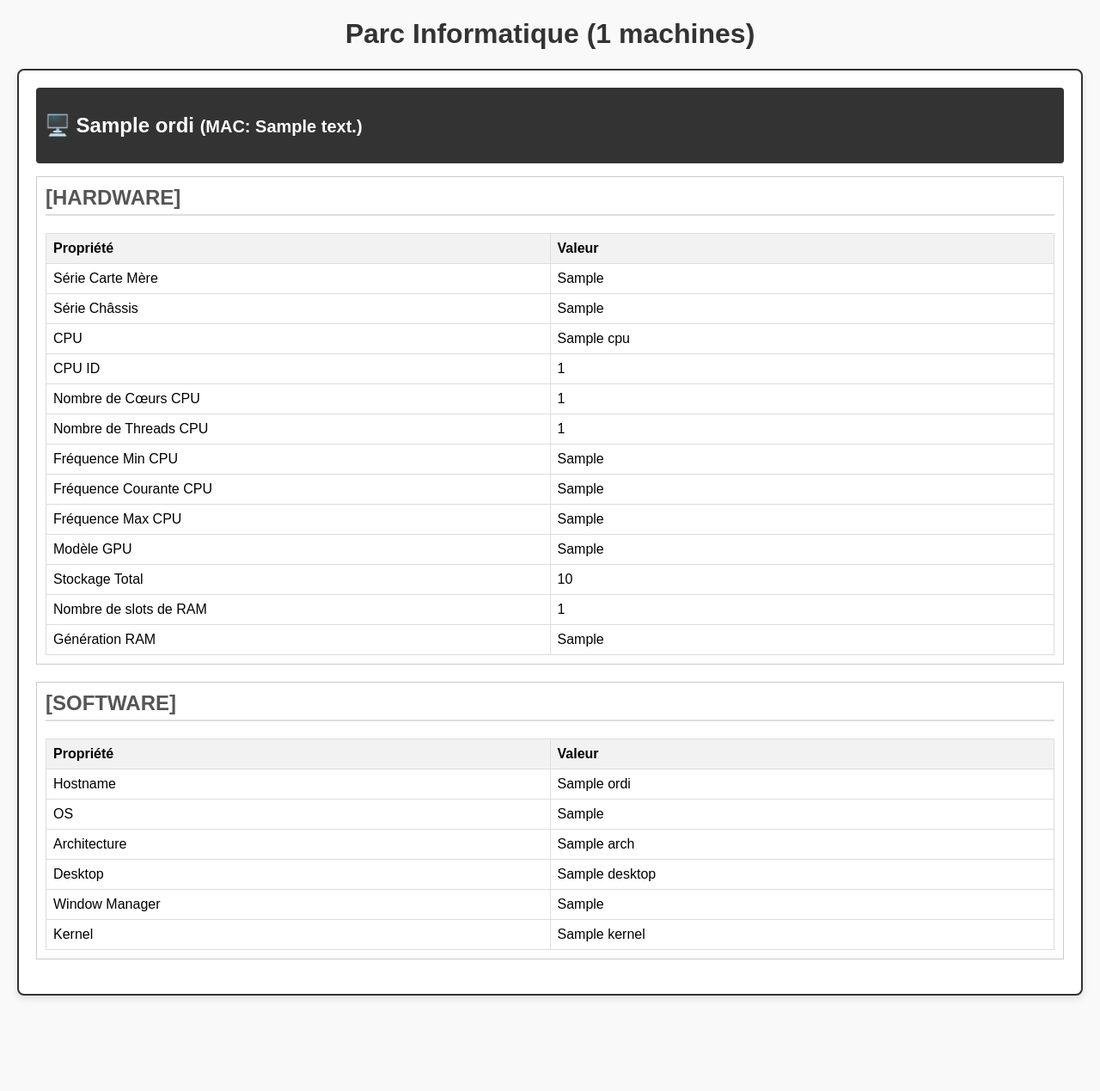
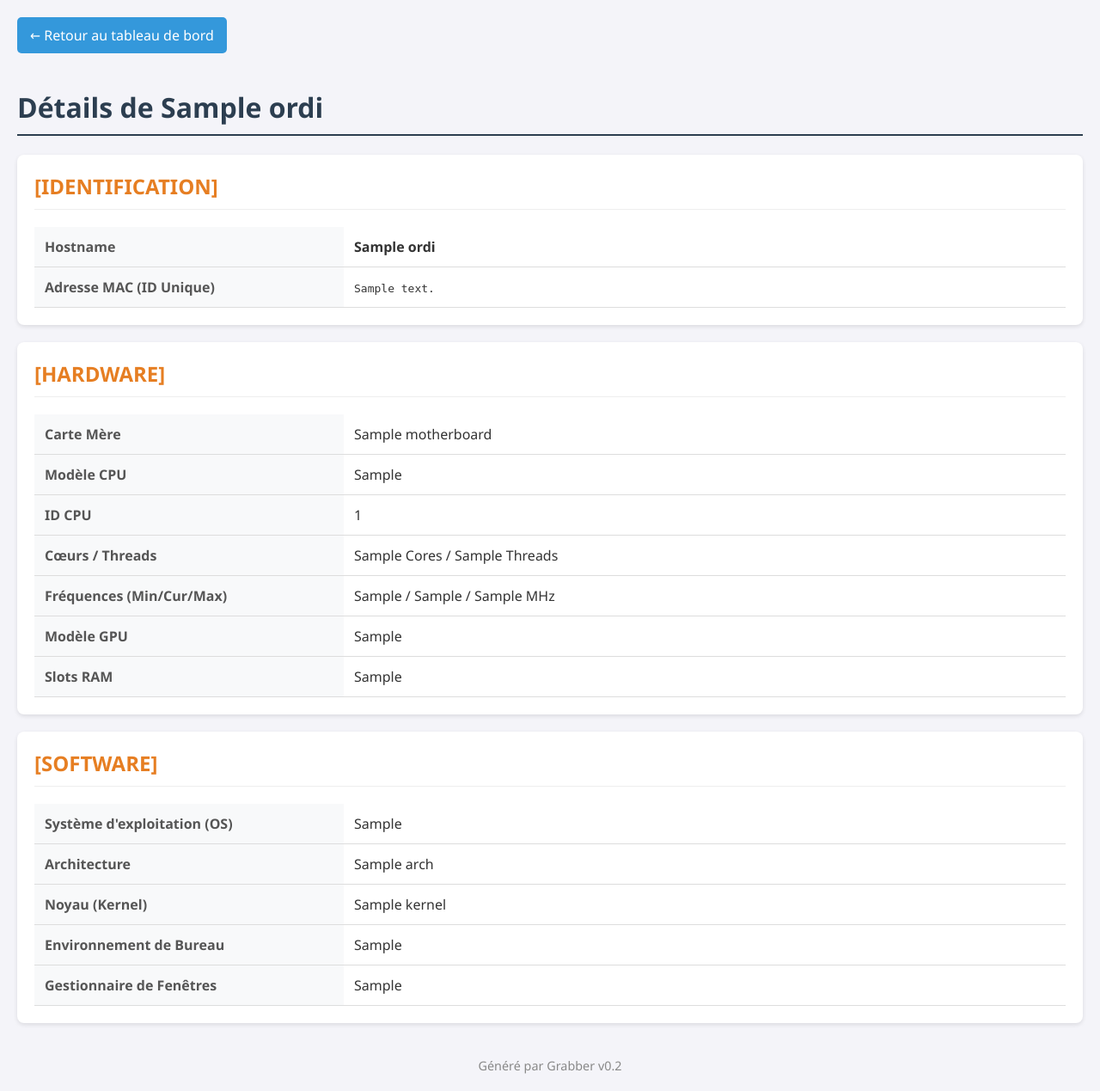
Before and after one commit to buchtioof/grabber, a FastAPI app: template templates/item.html in a window 1280 px wide. Shown: the whole page at 86% size. Before the commit the page ends 1162 px from the top, so only its background shows below. Run offline with FastAPI, Linux system fonts and the light colour scheme; the template is opened without the code that fills it: most values are stand-ins (such as "Sample title", 1, 10 or a date in 2020).

Commit message:
check mac adress

```diff
--- a/app.py
+++ b/app.py
@@ -2,10 +2,11 @@ from fastapi import FastAPI, Request, HTTPException
 from fastapi.responses import HTMLResponse
 from fastapi.staticfiles import StaticFiles
 from fastapi.templating import Jinja2Templates
+from sqlmodel import select, Session
 import json
 from contextlib import asynccontextmanager
 
-from grabber import Grabber, flotte, create_db_and_tables
+from grabber import Grabber, engine, flotte, SystemLog, create_db_and_tables
 
 @asynccontextmanager
 async def lifespan(app: FastAPI):
@@ -45,13 +46,16 @@ async def receive_info(request: Request):
 
 @app.get("/")
 async def list_ordis(request: Request):
-    """Affiche la liste des ordis, identifiés par MAC mais affichés par Hostname."""
-    # On crée des liens qui pointent vers /ordi/ADRESSE_MAC
-    # Mais pour l'humain, on affiche "Hostname (Mac)"
+    # On lit la vraie BDD pour avoir l'historique même après redémarrage
+    with Session(engine) as session:
+        statement = select(SystemLog)
+        results = session.exec(statement).all()
+
     list_items = []
-    for mac, grabber_obj in flotte.items():
-        nom_affiche = f"{grabber_obj.hostname} <small>({mac})</small>"
-        list_items.append(f'<li><a href="/ordi/{mac}">{nom_affiche}</a></li>')
+    for pc in results:
+        nom_affiche = f"{pc.hostname} <small>({pc.mac_address})</small>"
+        # On peut ajouter une petite icône ou couleur si la date_scan est récente
+        list_items.append(f'<li><a href="/ordi/{pc.mac_address}">{nom_affiche}</a></li>')
 
     liens_html = "".join(list_items)
 
--- a/grabber.py
+++ b/grabber.py
@@ -1,6 +1,6 @@
 from typing import Optional
 from datetime import datetime
-from sqlmodel import Field, Session, SQLModel, create_engine
+from sqlmodel import Field, Session, SQLModel, create_engine, select # <--- Ajout de select
 
 # --- CONFIGURATION BASE DE DONNÉES ---
 DB_FILE = "grabberman.db"
@@ -12,8 +12,7 @@ class SystemLog(SQLModel, table=True):
     id: Optional[int] = Field(default=None, primary_key=True)
     date_scan: datetime = Field(default_factory=datetime.now)
 
-    # NOUVEAU : mac_address devient un champ indexé important
-    mac_address: str = Field(index=True)
+    mac_address: str = Field(index=True) # On s'en sert pour la recherche
     hostname: str
 
     # Champs Hardware
@@ -39,7 +38,6 @@ def create_db_and_tables():
     SQLModel.metadata.create_all(engine)
 
 # --- GESTION DE LA FLOTTE EN MÉMOIRE ---
-# Le dictionnaire stockera maintenant : {"AA:BB:CC:DD:EE:FF": GrabberObject}
 flotte = {}
 
 class Grabber:
@@ -53,13 +51,11 @@ class Grabber:
         hw = json_data.get("HARDWARE", {})
         sw = json_data.get("SOFTWARE", {})
 
-        # Mise à jour du hostname s'il a changé, mais on garde la MAC comme ancre
         if "hostname" in sw:
             self.hostname = sw["hostname"]
 
-        # On prépare les données pour la DB
         self.data_cache = {
-            "mac_address": self.mac_address, # On n'oublie pas la MAC
+            "mac_address": self.mac_address,
             "hostname": self.hostname,
             "motherboard": hw.get("motherboard", "N/A"),
             "cpu_model": hw.get("cpu_model", "N/A"),
@@ -79,17 +75,37 @@ class Grabber:
         }
 
     def save(self):
-        """Enregistre les données via SQLModel."""
+        """Enregistre ou met à jour les données dans la BDD."""
         try:
-            log_entry = SystemLog(**self.data_cache)
             with Session(engine) as session:
-                session.add(log_entry)
+                # 1. On cherche si une machine avec cette MAC existe déjà
+                statement = select(SystemLog).where(SystemLog.mac_address == self.mac_address)
+                existing_pc = session.exec(statement).first()
+
+                if existing_pc:
+                    # --- MISE À JOUR (UPDATE) ---
+                    print(f"Mise à jour de la BDD pour : {self.hostname} ({self.mac_address})")
+
+                    # On met à jour chaque champ existant
+                    for key, value in self.data_cache.items():
+                        if hasattr(existing_pc, key):
+                            setattr(existing_pc, key, value)
+
+                    # On force la mise à jour de la date de scan
+                    existing_pc.date_scan = datetime.now()
+
+                    session.add(existing_pc)
+
+                else:
+                    # --- CRÉATION (INSERT) ---
+                    print(f"Création d'une nouvelle entrée BDD : {self.hostname}")
+                    log_entry = SystemLog(**self.data_cache)
+                    session.add(log_entry)
+
                 session.commit()
-                session.refresh(log_entry)
-            print(f"Sauvegarde réussie pour {self.hostname} ({self.mac_address})")
+
         except Exception as e:
-            print(f"Erreur SQLModel : {e}")
+            print(f"Erreur critique BDD : {e}")
 
-    # Permet d'accéder aux propriétés comme ordi.cpu_model dans le template
     def __getattr__(self, name):
         return self.data_cache.get(name, "N/A")
--- a/templates/item.html
+++ b/templates/item.html
@@ -3,85 +3,59 @@
 <head>
     <meta charset="UTF-8">
     <meta name="viewport" content="width=device-width, initial-scale=1.0">
-    <title>Informations Système</title>
+    <title>Détails Machine - {{ ordi.hostname }}</title>
     <style>
-        body { font-family: Arial, sans-serif; margin: 20px; background-color: #f9f9f9; }
-        h1 { color: #333; text-align: center; }
-
-        /* Style pour le conteneur d'un seul PC */
-        .computer-container {
-            background-color: white;
-            border: 2px solid #333;
-            border-radius: 8px;
-            margin-bottom: 40px; /* Espace entre chaque ordi */
-            padding: 20px;
-            box-shadow: 0 4px 8px rgba(0,0,0,0.1);
-        }
-
-        .computer-header {
-            background-color: #333;
-            color: white;
-            padding: 10px;
-            border-radius: 4px;
-            margin-bottom: 15px;
-        }
-
-        .section { margin-bottom: 20px; border: 1px solid #ccc; padding: 10px; }
-        .section h2 { margin-top: 0; color: #555; border-bottom: 2px solid #ddd; padding-bottom: 5px;}
-
+        body { font-family: 'Segoe UI', Tahoma, Geneva, Verdana, sans-serif; margin: 20px; background-color: #f4f4f9; color: #333; }
+        h1 { color: #2c3e50; border-bottom: 2px solid #2c3e50; padding-bottom: 10px; }
+        .nav-link { display: inline-block; margin-bottom: 20px; text-decoration: none; color: #fff; background-color: #3498db; padding: 10px 15px; border-radius: 5px; }
+        .nav-link:hover { background-color: #2980b9; }
+        .section { background: #fff; margin-bottom: 20px; border-radius: 8px; padding: 20px; box-shadow: 0 2px 5px rgba(0,0,0,0.1); }
+        .section h2 { margin-top: 0; color: #e67e22; border-bottom: 1px solid #eee; padding-bottom: 10px; }
         table { width: 100%; border-collapse: collapse; margin-top: 10px; }
-        th, td { border: 1px solid #ddd; padding: 8px; text-align: left; }
-        th { background-color: #f2f2f2; width: 30%; }
+        th, td { border-bottom: 1px solid #ddd; padding: 12px; text-align: left; }
+        th { background-color: #f8f9fa; color: #555; width: 30%; }
+        tr:hover { background-color: #f1f1f1; }
     </style>
 </head>
 <body>
-    <h1>Parc Informatique ({{ ordinateurs|length }} machines)</h1>
+    <a href="/" class="nav-link">← Retour au tableau de bord</a>
 
-    {% for ordi in ordinateurs %}
+    <h1>Détails de {{ ordi.hostname }}</h1>
 
-    <div class="computer-container">
-        <div class="computer-header">
-            <h2>🖥️ {{ ordi.hostname }} <small>(MAC: {{ ordi.mac_address }})</small></h2>
+    <div class="section">
+        <h2>[IDENTIFICATION]</h2>
+        <table>
+            <tr><th>Hostname</th><td><b>{{ ordi.hostname }}</b></td></tr>
+            <tr><th>Adresse MAC (ID Unique)</th><td><code>{{ ordi.mac_address }}</code></td></tr>
+        </table>
     </div>
 
     <div class="section">
         <h2>[HARDWARE]</h2>
         <table>
-                <tr><th>Propriété</th><th>Valeur</th></tr>
-                <tr><td>Série Carte Mère</td><td>{{ ordi.mb_serial }}</td></tr>
-                <tr><td>Série Châssis</td><td>{{ ordi.chassis_serial }}</td></tr>
-                <tr><td>CPU</td><td>{{ ordi.cpu }}</td></tr>
-                <tr><td>CPU ID</td><td>{{ ordi.cpu_id }}</td></tr>
-                <tr><td>Nombre de Cœurs CPU</td><td>{{ ordi.cpu_cores_number }}</td></tr>
-                <tr><td>Nombre de Threads CPU</td><td>{{ ordi.cpu_threads_number }}</td></tr>
-                <tr><td>Fréquence Min CPU</td><td>{{ ordi.cpu_frequency_min }}</td></tr>
-                <tr><td>Fréquence Courante CPU</td><td>{{ ordi.cpu_frequency_cur }}</td></tr>
-                <tr><td>Fréquence Max CPU</td><td>{{ ordi.cpu_frequency_max }}</td></tr>
-                <tr><td>Modèle GPU</td><td>{{ ordi.gpu_model }}</td></tr>
-                <tr><td>Stockage Total</td><td>{{ ordi.stockage_total }}</td></tr>
-                <tr><td>Nombre de slots de RAM</td><td>{{ ordi.ram_slots_number }}</td></tr>
-                <tr><td>Génération RAM</td><td>{{ ordi.ram_gen }}</td></tr>
+            <tr><th>Carte Mère</th><td>{{ ordi.motherboard }}</td></tr>
+            <tr><th>Modèle CPU</th><td>{{ ordi.cpu_model }}</td></tr>
+            <tr><th>ID CPU</th><td>{{ ordi.cpu_id }}</td></tr>
+            <tr><th>Cœurs / Threads</th><td>{{ ordi.cpu_cores }} Cores / {{ ordi.cpu_threads }} Threads</td></tr>
+            <tr><th>Fréquences (Min/Cur/Max)</th><td>{{ ordi.cpu_frequency_min }} / {{ ordi.cpu_frequency_cur }} / {{ ordi.cpu_frequency_max }} MHz</td></tr>
+            <tr><th>Modèle GPU</th><td>{{ ordi.gpu_model }}</td></tr>
+            <tr><th>Slots RAM</th><td>{{ ordi.ram_slots }}</td></tr>
         </table>
     </div>
 
     <div class="section">
         <h2>[SOFTWARE]</h2>
         <table>
-                <tr><th>Propriété</th><th>Valeur</th></tr>
-                <tr><td>Hostname</td><td>{{ ordi.hostname }}</td></tr>
-                <tr><td>OS</td><td>{{ ordi.os }}</td></tr>
-                <tr><td>Architecture</td><td>{{ ordi.arch }}</td></tr>
-                <tr><td>Desktop</td><td>{{ ordi.desktop }}</td></tr>
-                <tr><td>Window Manager</td><td>{{ ordi.wm }}</td></tr>
-                <tr><td>Kernel</td><td>{{ ordi.kernel }}</td></tr>
+            <tr><th>Système d'exploitation (OS)</th><td>{{ ordi.os }}</td></tr>
+            <tr><th>Architecture</th><td>{{ ordi.arch }}</td></tr>
+            <tr><th>Noyau (Kernel)</th><td>{{ ordi.kernel }}</td></tr>
+            <tr><th>Environnement de Bureau</th><td>{{ ordi.desktop_env }}</td></tr>
+            <tr><th>Gestionnaire de Fenêtres</th><td>{{ ordi.window_manager }}</td></tr>
         </table>
     </div>
+
+    <div style="text-align: center; color: #888; font-size: 0.9em; margin-top: 40px;">
+        Généré par Grabber v0.2
     </div>
-
-    {% endfor %}
-    {% if not ordinateurs %}
-        <p style="text-align:center; color: red;">Aucun ordinateur enregistré dans la base de données.</p>
-    {% endif %}
-
 </body>
 </html>
```
Also changed, not shown: 2 other files. Lines whose indentation alone changed are shown as unchanged.
